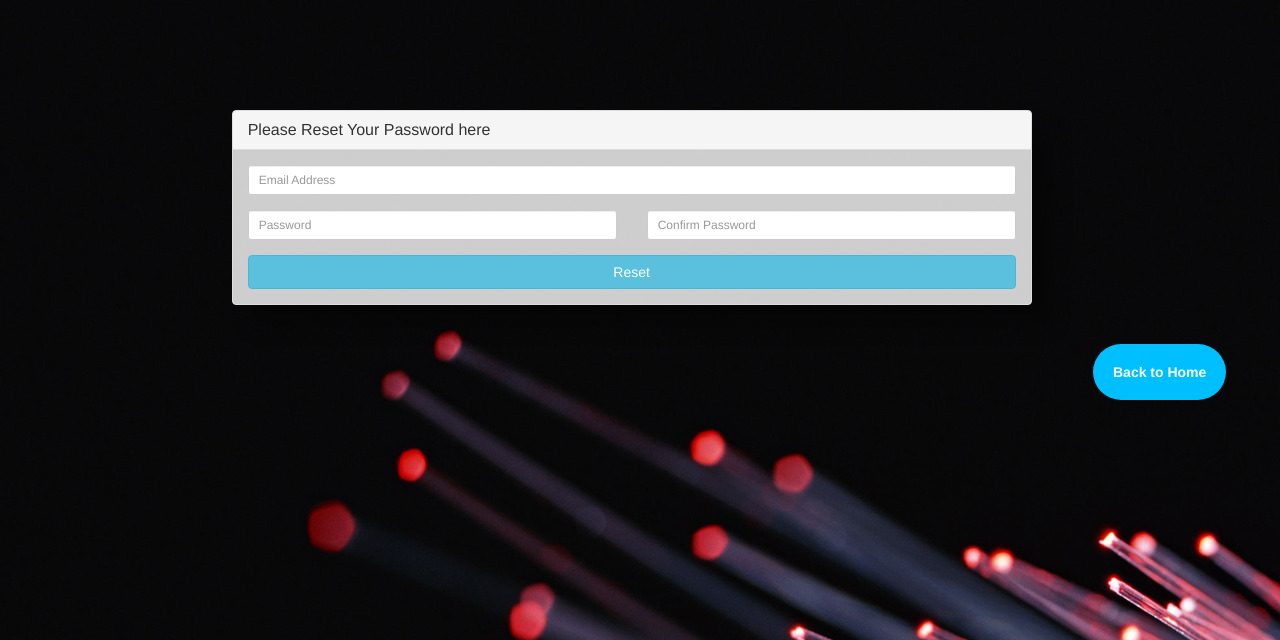
After one commit to mrabdullahsaigal/Project, a PHP site: page /forget.html in a window 1280 px wide. The commit adds this page. Shown: the top 640 px of the page. Run offline with PHP 8.4, Linux system fonts and the light colour scheme; some libraries are stand-ins or nearby versions.

Commit message:
completed assignment 2

```diff
--- a/contact.html
+++ b/contact.html
@@ -1,7 +1,8 @@
 <!DOCTYPE html>
+
 <html>
 <head>
-    <meta charset="utf-8">
+    <meta charset="utf-8" name="keywords" content="genrators,huyndai genrators,gas genrators,genrators for sale,dunkey pump.golden pump,">
     <meta name="viewport" content="width=device-width, initial-scale=1.0">
     <link rel="stylesheet" href="https://stackpath.bootstrapcdn.com/bootstrap/4.3.1/css/bootstrap.min.css" integrity="sha384-ggOyR0iXCbMQv3Xipma34MD+dH/1fQ784/j6cY/iJTQUOhcWr7x9JvoRxT2MZw1T" crossorigin="anonymous">
     <style>
--- a/css1.css
+++ b/css1.css
@@ -124,14 +124,41 @@ form
 .contactnav
 {
 
-    display: flex;
-    justify-content: center;
- order: 10;
+    display:inline-block;;
+
 
 
 
 }
 .navs
 {
-    margin-top: 20px;
+    margin-top:100px;
 }
+.home-icon { margin-left:1080px;
+    margin-top: 60px;
+}
+.centered-form{
+    margin-top: 80px;
+}
+
+.centered-form .panel{
+    background: rgba(255, 255, 255, 0.8);
+    box-shadow: rgba(0, 0, 0, 0.3) 20px 20px 20px;
+}
+.panel-default
+{
+width:800px;
+
+
+}
+.about
+{ text-align: center;
+    font-family: Playbill;
+
+
+}
+p{
+    font-family: Calibri;
+  margin-left: 2px;
+    margin-left: 2px;
+ }
--- /dev/null
+++ b/forget.html
@@ -0,0 +1,55 @@
+<!DOCTYPE html>
+<html lang="en">
+<head>
+    <meta charset="UTF-8">
+    <title>forget</title>
+    <link rel="stylesheet" type="text/css" href="css1.css">
+</head>
+<body>
+<link href="//netdna.bootstrapcdn.com/bootstrap/3.1.0/css/bootstrap.min.css" rel="stylesheet" id="bootstrap-css">
+<script src="//netdna.bootstrapcdn.com/bootstrap/3.1.0/js/bootstrap.min.js"></script>
+<script src="//code.jquery.com/jquery-1.11.1.min.js"></script>
+
+<!------ Include the above in your HEAD tag ---------->
+
+<div class="container">
+    <div class="row centered-form" style="padding: 30px;margin-right:700px;">
+        <div class="col-xs-12 col-sm-8 col-md-4 col-sm-offset-2 col-md-offset-4">
+            <div class="panel panel-default">
+                <div class="panel-heading">
+                    <h3 class="panel-title">Please Reset Your Password here </h3>
+                </div>
+                <div class="panel-body">
+                    <form role="form">
+
+                        <div class="form-group">
+                            <input type="email" name="email" id="email" class="form-control input-sm" placeholder="Email Address">
+                        </div>
+
+                        <div class="row">
+                            <div class="col-xs-6 col-sm-6 col-md-6">
+                                <div class="form-group">
+                                    <input type="password" name="password" id="password" class="form-control input-sm" placeholder="Password">
+                                </div>
+                            </div>
+                            <div class="col-xs-6 col-sm-6 col-md-6">
+                                <div class="form-group">
+                                    <input type="password" name="password_confirmation" id="password_confirmation" class="form-control input-sm" placeholder="Confirm Password">
+                                </div>
+                            </div>
+                        </div>
+
+                        <input type="submit" value="Reset" class="btn btn-info btn-block">
+
+                    </form>
+                </div>
+            </div>
+        </div>
+    </div>
+</div>
+<div class="mt-5 btn btn-primay bg bg-"  >
+    <a href="index.html" class="home-icon" ><b>Back to Home</b></a>
+
+</div>
+</body>
+</html>
```
Also changed, not shown: about.html (added, +28 -0 lines), contacts.html (+12 -11 lines), index.html (+8 -4 lines), login.html (+4 -4 lines), signup.html (+11 -55 lines).
